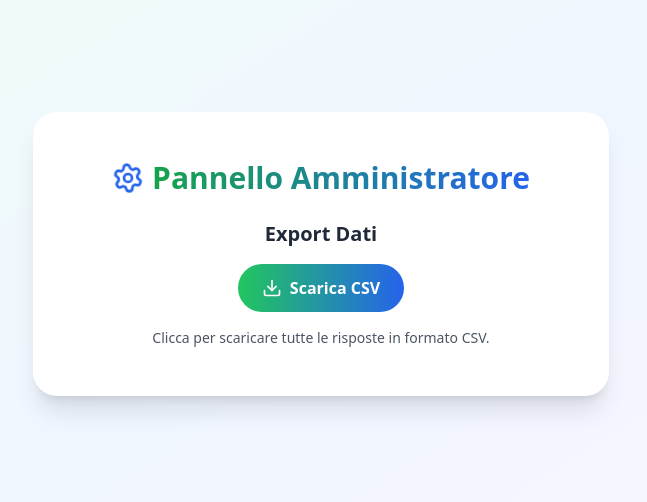
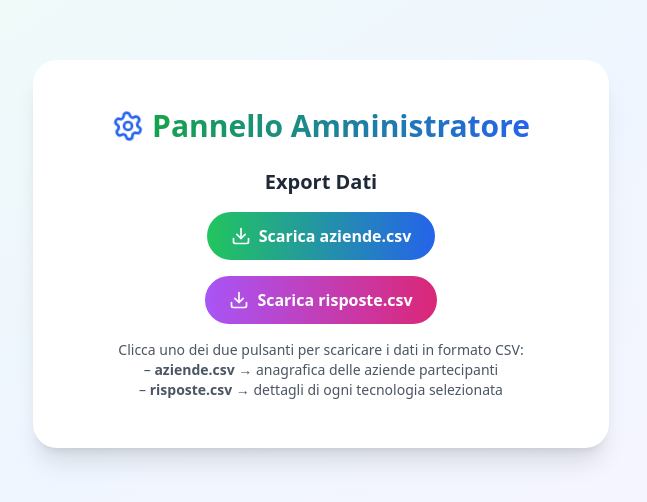
Before and after one commit to vmaretto/QuestionarioAgrifoodtechnew2, a React (Vite) app: page /admin in a window 1280 px wide. Shown: the part 146-648 px from the top of the page, without its empty margins (319-966 px from the left). Built offline with nearby package versions, Linux system fonts and the light colour scheme.

Commit message:
Aggiunto secondo pulsante csv

```diff
--- a/src/AdminPanel.tsx
+++ b/src/AdminPanel.tsx
@@ -6,18 +6,31 @@ const AdminPanel = () => {
   const [isExporting, setIsExporting] = useState(false);
   const [exportError, setExportError] = useState<string | null>(null);
 
-  const handleExportCSV = async () => {
+  const handleExportAziende = async () => {
     try {
       setIsExporting(true);
       setExportError(null);
+      // Scarica il CSV delle aziende
+      await questionnaireAPI.exportCSV();
+    } catch (error: any) {
+      console.error("Export aziende error:", error);
+      setExportError(error.message || "Errore durante l'esportazione aziende.");
+    } finally {
+      setIsExporting(false);
+    }
+  };
 
-      // Se usi API REST:
-      await questionnaireAPI.exportCSV();
-
-      console.log("CSV export triggered.");
+  const handleExportRisposte = async () => {
+    try {
+      setIsExporting(true);
+      setExportError(null);
+      // Scarica il CSV delle risposte dettagliate
+      await questionnaireAPI.exportRisposteCSV();
     } catch (error: any) {
-      console.error("Export error:", error);
-      setExportError(error.message || "Errore durante l'esportazione.");
+      console.error("Export risposte error:", error);
+      setExportError(
+        error.message || "Errore durante l'esportazione risposte."
+      );
     } finally {
       setIsExporting(false);
     }
@@ -35,13 +48,28 @@ const AdminPanel = () => {
 
         <h2 className="text-xl font-semibold mb-4">Export Dati</h2>
 
+        {/* Bottone per scaricare il CSV delle aziende */}
         <button
-          onClick={handleExportCSV}
+          onClick={handleExportAziende}
           disabled={isExporting}
-          className="flex items-center justify-center gap-2 px-6 py-3 rounded-full bg-gradient-to-r from-green-500 to-blue-600 text-white font-semibold hover:shadow-lg transform hover:scale-105 transition-all disabled:opacity-50 disabled:cursor-not-allowed mx-auto"
+          className="flex items-center justify-center gap-2 px-6 py-3 mb-4 rounded-full bg-gradient-to-r from-green-500 to-blue-600 text-white font-semibold hover:shadow-lg transform hover:scale-105 transition-all disabled:opacity-50 disabled:cursor-not-allowed mx-auto"
         >
           <Icons.Download className="w-5 h-5" />
-          {isExporting ? "Esportazione in corso..." : "Scarica CSV"}
+          {isExporting
+            ? "Esportazione aziende in corso..."
+            : "Scarica aziende.csv"}
+        </button>
+
+        {/* Bottone per scaricare il CSV delle risposte */}
+        <button
+          onClick={handleExportRisposte}
+          disabled={isExporting}
+          className="flex items-center justify-center gap-2 px-6 py-3 mb-4 rounded-full bg-gradient-to-r from-purple-500 to-pink-600 text-white font-semibold hover:shadow-lg transform hover:scale-105 transition-all disabled:opacity-50 disabled:cursor-not-allowed mx-auto"
+        >
+          <Icons.Download className="w-5 h-5" />
+          {isExporting
+            ? "Esportazione risposte in corso..."
+            : "Scarica risposte.csv"}
         </button>
 
         {exportError && (
@@ -51,7 +79,11 @@ const AdminPanel = () => {
         )}
 
         <p className="text-sm text-gray-600 mt-4">
-          Clicca per scaricare tutte le risposte in formato CSV.
+          Clicca uno dei due pulsanti per scaricare i dati in formato CSV:
+          <br />– <strong>aziende.csv</strong> → anagrafica delle aziende
+          partecipanti
+          <br />– <strong>risposte.csv</strong> → dettagli di ogni tecnologia
+          selezionata
         </p>
       </div>
     </div>
```
